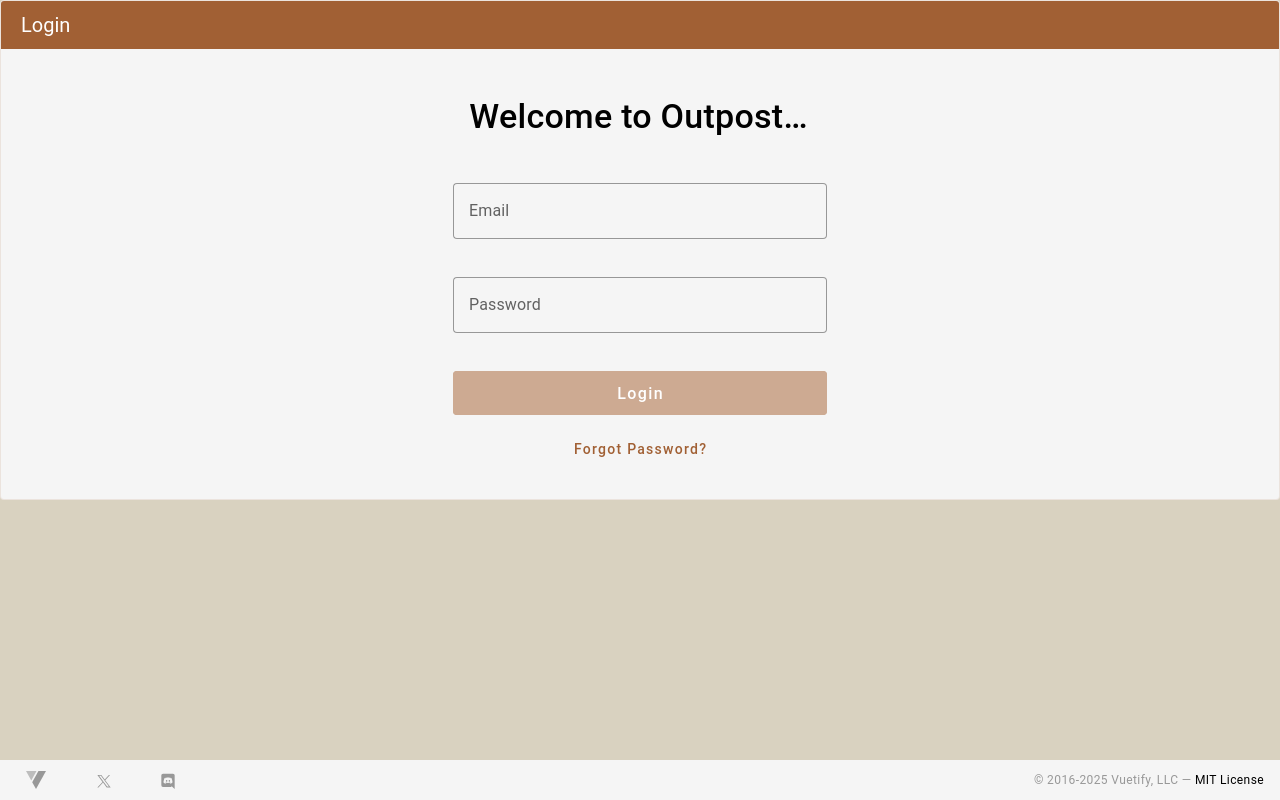
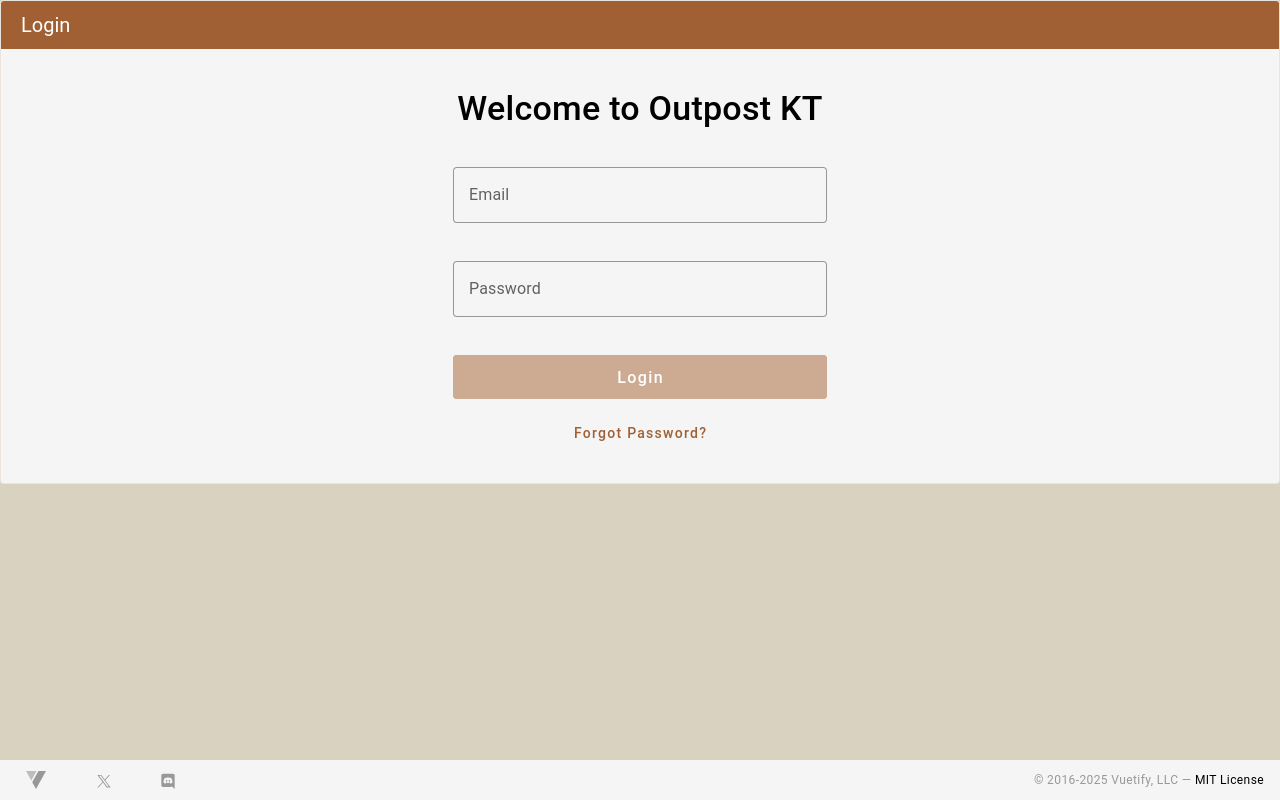
Before and after one commit to outpostlost/outpost-kt, a Vue app: page /login in a window 1280 px wide. Built offline with nearby package versions, Linux system fonts and the light colour scheme; no server answers.

Commit message:
fix config mismatch

```diff
--- a/src/main.js
+++ b/src/main.js
@@ -45,7 +45,7 @@ async function initializeFirebase() {
 
     // Load operational project
     try {
-      await multiProjectDAL.loadProject('operational', bizDataConfig);
+      await multiProjectDAL.loadProject('operational', operationalConfig);
       console.log('Outpost Firebase Operational project loaded successfully');
     } catch (error) {
       console.error('Failed to load Operational project:', error);
@@ -54,7 +54,7 @@ async function initializeFirebase() {
 
     // Load audit project
     try {
-      await multiProjectDAL.loadProject('audit', bizDataConfig);
+      await multiProjectDAL.loadProject('audit', auditConfig);
       console.log('Outpost Firebase Audit project loaded successfully');
     } catch (error) {
       console.error('Failed to load Audit project:', error);
--- a/src/pages/login.vue
+++ b/src/pages/login.vue
@@ -14,7 +14,7 @@
               <v-row justify="center" align="center" class="fill-height">
                 <v-col cols="12" sm="8" md="6" lg="4" xl="3">
 
-                  <v-card-title class="text-center text-h4 mb-8">
+                  <v-card-title class="text-center text-h4 mb-8 pa-0">
                     Welcome to Outpost KT
                   </v-card-title>
 
@@ -33,14 +33,12 @@
                     <v-text-field
                       v-model="loginData.password"
                       label="Password"
-                      :type="showPassword ? 'text' : 'password'"
+                      type="text"
                       :rules="passwordRules"
                       :disabled="isLoading"
                       required
                       variant="outlined"
                       class="mb-4"
-                      :append-inner-icon="showPassword ? 'mdi-eye' : 'mdi-eye-off'"
-                      @click:append-inner="showPassword = !showPassword"
                     />
 
                     <v-btn
@@ -128,7 +126,6 @@ const loginForm = ref(null);
 const formValid = ref(false);
 const showPasswordReset = ref(false);
 const resetLoading = ref(false);
-const showPassword = ref(false);
 const loginError = ref(false);
 
 const loginData = ref({
```
